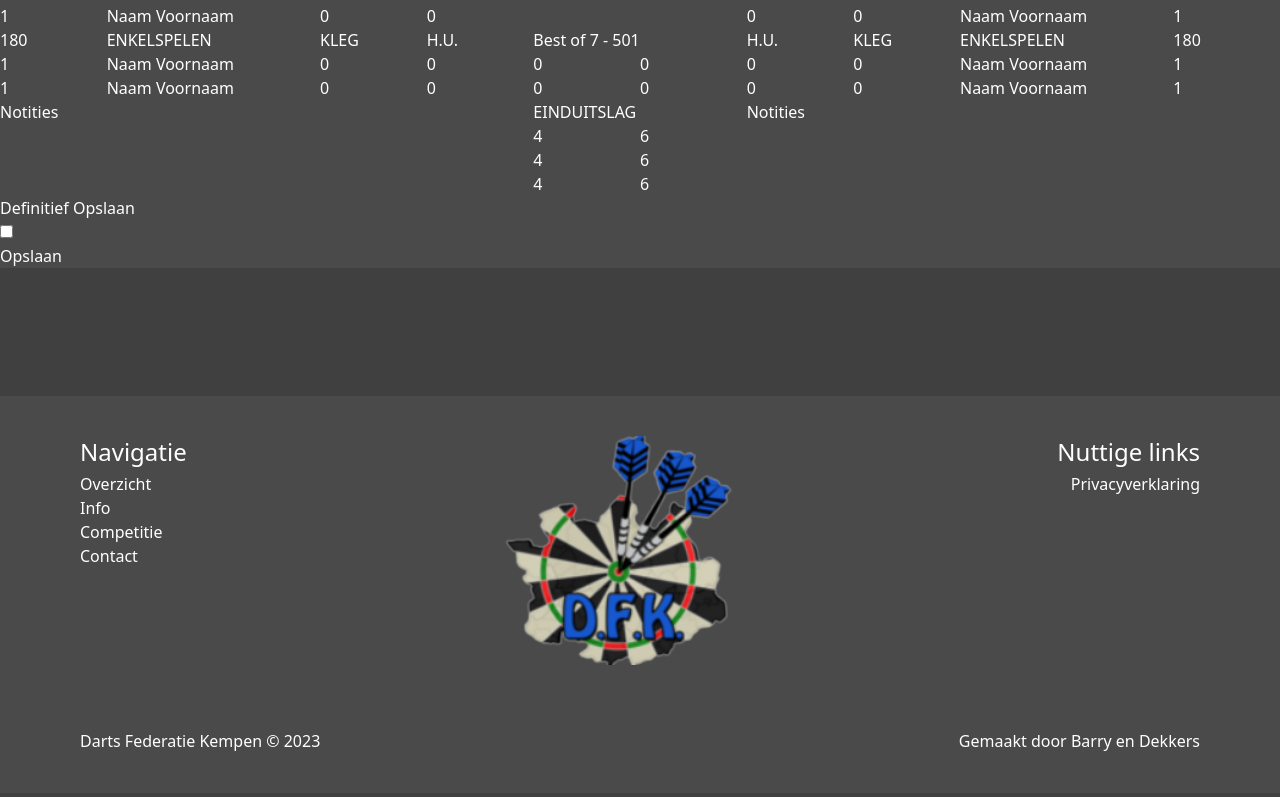
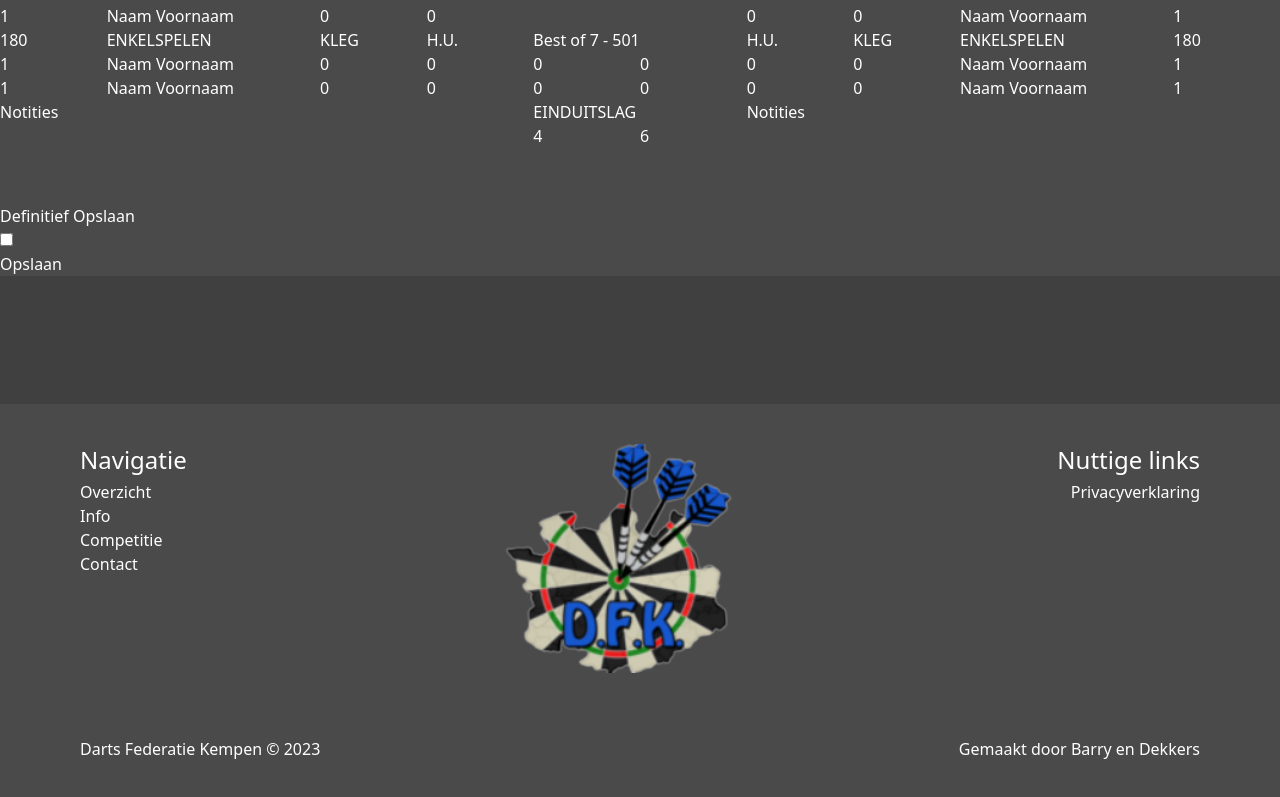
Before and after one commit to syandelbart/2223-Darts_Kempen-001-Website-Dartsfederatie, a Next.js app in the folder code/dfkwebsite/: page /competitie/speeldagen/wedstrijdblad in a window 1280 px wide. Shown: the part 816-1613 px from the top of the page. Built offline with nearby package versions, Linux system fonts and the light colour scheme; what tailwind-children would draw is missing.

Commit message:
fix notities

```diff
--- a/code/dfkwebsite/pages/competitie/speeldagen/wedstrijdblad/index.tsx
+++ b/code/dfkwebsite/pages/competitie/speeldagen/wedstrijdblad/index.tsx
@@ -144,20 +144,10 @@ const Wedstrijdblad: NextPage = () => {
                 <p className="col-span-2">EINDUITSLAG</p>
                 <p className="col-span-5 border-b-0">Notities</p>
 
-                <p className="col-span-5 border-y-0"></p>
+                <p className="col-span-5 py-10 border-y-0"></p>
                 <p className="col-span-1">4</p>
                 <p className="col-span-1">6</p>
                 <p className="col-span-5 border-y-0"></p>
-
-                <p className="col-span-5 border-y-0"></p>
-                <p className="col-span-1">4</p>
-                <p className="col-span-1">6</p>
-                <p className="col-span-5 border-y-0"></p>
-
-                <p className="col-span-5 border-t-0"></p>
-                <p className="col-span-1">4</p>
-                <p className="col-span-1">6</p>
-                <p className="col-span-5 border-t-0"></p>
 
                 <div className="col-span-12">
                     <p>Definitief Opslaan</p>
```
